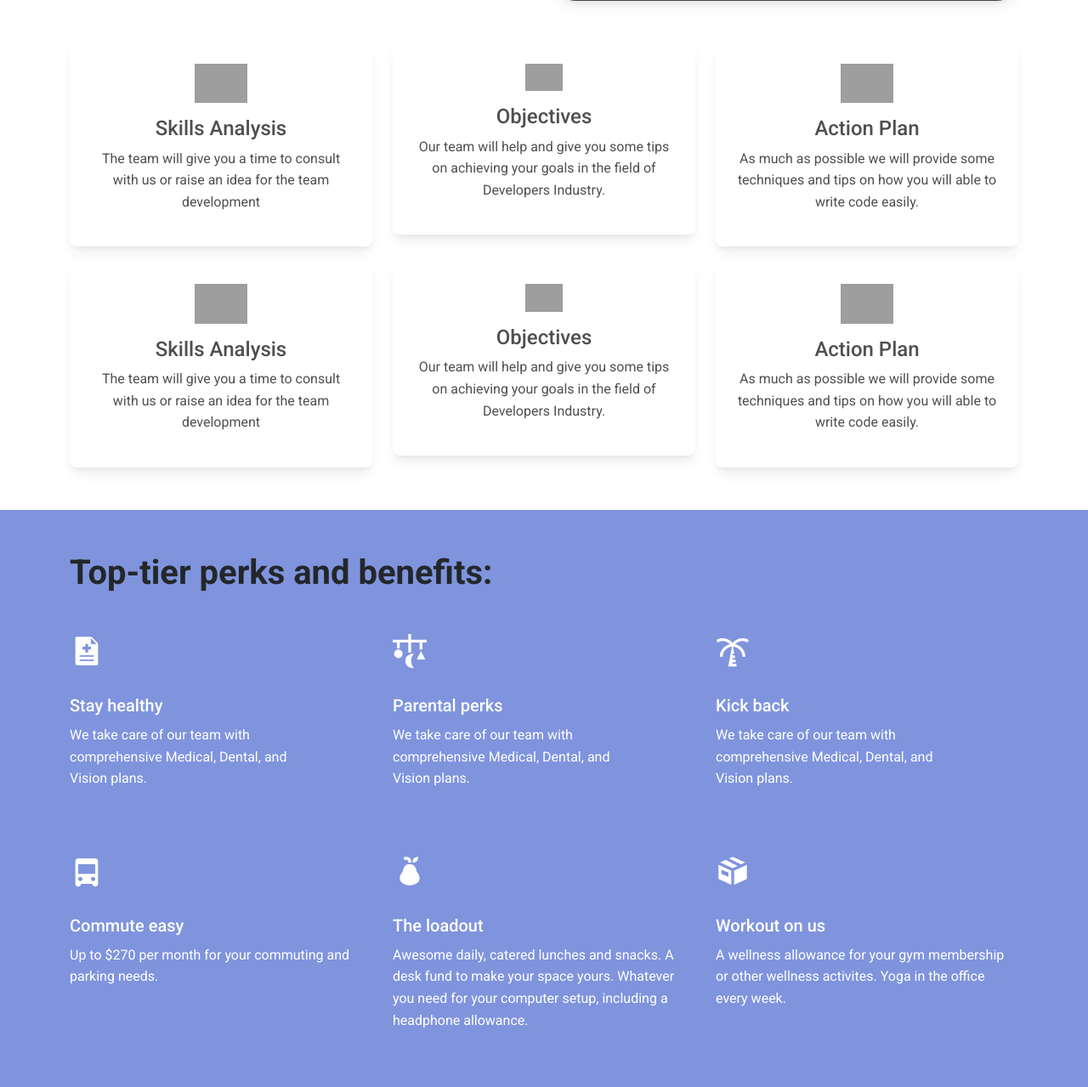
After one commit to JMSevilla/phpmvc, a PHP site: page /register.php in a window 1280 px wide. The commit adds this page. Shown: the part 936-2215 px from the top of the page at 85% size. Run offline with PHP 8.4, Linux system fonts and the light colour scheme; some libraries are stand-ins or nearby versions; grey boxes are pictures that could not be loaded.

Commit message:
new commits

```diff
--- a/libraries/js/main.js
+++ b/libraries/js/main.js
@@ -21,3 +21,29 @@ function validate(obj){
     http.step1(obj);
   }
 }
+
+$('#regbtn').click(function(){
+  var obj = {
+    regfname: regfirstname.value,
+    reglname: reglastname.value,
+    regemail: regemail.value,
+    regusername: regusername.value,
+    regpassword: regpassword.value,
+    regconfirm: regconfirm.value,
+    regTrigger: 1,
+    table: 'users'
+  }
+  regvalidate(obj)
+})
+function regvalidate(obj){
+  if(!obj.regfname || !obj.reglname || !obj.regemail || !obj.regusername || !obj.regpassword || !obj.regpassword || !obj.regconfirm){
+    alert("empty fields")
+    return false;
+  }else if(obj.regpassword != obj.regconfirm){
+    alert("mismatch password");
+    return false;
+  }
+  else{
+    http.lodash_register(obj)
+  }
+}
--- a/libraries/resources/header.php
+++ b/libraries/resources/header.php
@@ -4,7 +4,17 @@
     <meta charset="utf-8">
     <title>Web MVC</title>
     <?php include("libraries/includes/links.php"); ?>
+    <link rel="stylesheet" href="style.css">
+    <link rel="stylesheet" href="https://cdnjs.cloudflare.com/ajax/libs/font-awesome/5.15.3/css/all.min.css" />
+
   </head>
   <body>
 
   <?php include("libraries/resources/navbar.php"); ?>
+
+  <div class="header-user">
+    <div class="container">
+      <h1>Registration Account</h1>
+      <p>Join our development community now !</p>
+    </div>
+  </div>
--- a/libraries/resources/navbar.php
+++ b/libraries/resources/navbar.php
@@ -1,5 +1,5 @@
 <!-- Image and text -->
-<nav class="navbar navbar-light bg-light">
+<nav class="navbar navbar-dark bg-dark">
   <div class="container-fluid">
     <a class="navbar-brand" href="#">
       <img
@@ -10,5 +10,6 @@
       />
       MDBootstrap
     </a>
+    <a href="register.php" class="nav-link-item btn">Register</a>
   </div>
 </nav>
--- /dev/null
+++ b/libraries/resources/registerforms.php
@@ -0,0 +1,50 @@
+<div class="row mt-5">
+  <div class="col-md-6">
+    <div class="form-outline">
+      <input type="text" id="regfirstname" class="form-control text-white" name="firstname" />
+      <label class="form-label text-white" for="form1">Firstname</label>
+    </div>
+
+  </div>
+  <div class="col-md-6">
+    <div class="form-outline">
+      <input type="text" id="reglastname" class="form-control text-white" />
+      <label class="form-label text-white" for="form1">Lastname</label>
+    </div>
+  </div>
+</div>
+<div class="row mt-5">
+  <div class="col-md-6">
+    <div class="form-outline">
+      <input type="email" id="regemail" class="form-control text-white" />
+      <label class="form-label text-white" for="form1">Email</label>
+    </div>
+  </div>
+  <div class="col-md-6">
+    <div class="form-outline">
+      <input type="text" id="regusername" class="form-control text-white" />
+      <label class="form-label text-white" for="form1">Username</label>
+    </div>
+  </div>
+</div>
+<div class="row mt-5">
+  <div class="col-md-6">
+    <div class="form-outline">
+      <input type="password" id="regpassword" class="form-control text-white" />
+      <label class="form-label text-white" for="form1">Password</label>
+    </div>
+  </div>
+  <div class="col-md-6">
+    <div class="form-outline">
+      <input type="password" id="regconfirm" class="form-control text-white" />
+      <label class="form-label text-white" for="form1">Confirm Password</label>
+    </div>
+  </div>
+</div>
+
+<button type="button" id="regbtn" class="btn btn-primary btn-rounded"
+style="float: right;
+ margin-bottom: 30px;
+  margin-top: 30px;
+  padding: 15px; width: 25%;
+  background-color: #7289DA;">Register</button>
--- /dev/null
+++ b/register.php
@@ -0,0 +1,5 @@
+<?php include("libraries/resources/header.php"); ?>
+
+<?php include("views/register.views.php"); ?>
+
+<?php include("libraries/includes/scripts.php"); ?>
--- /dev/null
+++ b/style.css
@@ -0,0 +1,43 @@
+.layer-1 .card{
+  background-color: #434446;
+  border-radius: 25px;
+  padding: 25px;
+}
+
+.layer-1 h2{
+  color: #2f8abe;
+}
+.layer-1 p{
+  color: white;
+}
+
+.header-user {
+  background-image: linear-gradient(rgba(0,0,0,.8),rgba(0,0,0,.8)), url('https://undsgn.com/wp-content/uploads/2018/04/01_funny-and-inspiring-graphic-design-related-gifs.gif');
+  background-repeat: no-repeat;
+  background-size: cover;
+  padding: 100px;
+}
+
+.header-user h1{
+  color:#7289DA;
+}
+.header-user p {
+  color: white;
+}
+
+.layer-2{
+  background-color: #7F94DD;
+  padding: 50px;
+  margin-top: 50px;
+  color: white;
+}
+.layer-2 h1{
+  color: #23272A;
+  font-weight: bold;
+}
+
+.layer-2 h5{
+  color: white;
+  line-height: 140%;
+  margin-top: 30px;
+}
--- /dev/null
+++ b/views/register.views.php
@@ -0,0 +1,135 @@
+<div class="layer-1">
+  <div class="container" style="margin-top: 50px;">
+    <div class="row" >
+      <div class="col-md-6">
+        <img src="https://cdn.dribbble.com/users/1475355/screenshots/7101469/media/0615bc266e47391a8ce5229608cbec76.png?compress=1&resize=1000x750" style="width: 100%; height: auto;" alt="">
+      </div>
+      <div class="col-md-6">
+        <div class="card">
+          <div class="card-body">
+            <div class="alert alert-danger" role="alert" id="error1" style="display:none;">
+          </div>
+            <h2>Registration</h2>
+            <p>Here you can create your account!</p>
+            <?php include("libraries/resources/registerforms.php"); ?>
+          </div>
+        </div>
+      </div>
+    </div>
+  </div>
+</div>
+
+<div class="services" style="margin-top: 50px;">
+  <div class="container">
+    <div class="row" style="margin-bottom: 20px;">
+      <div class="col-sm">
+        <div class="card text-center">
+          <div class="card-body">
+            <img src="https://cdn4.iconfinder.com/data/icons/good-life-1/512/SkillDevelopment-personaldevelopment-skills-personality-effective-128.png" style="width: 20%; height: auto;" alt="">
+            <h4 class="mt-3">Skills Analysis</h4>
+            <p>The team will give you a time to consult with us or raise an idea for the team development</p>
+          </div>
+        </div>
+      </div>
+      <div class="col-sm">
+        <div class="card text-center">
+          <div class="card-body">
+            <img src="https://cdn1.iconfinder.com/data/icons/basic-22/512/1011_multi-circle_c-256.png" style="width: 14%; height: auto;" alt="">
+            <h4 class="mt-3">Objectives</h4>
+            <p>Our team will help and give you some tips on achieving your goals in the field of Developers Industry.</p>
+          </div>
+        </div>
+      </div>
+      <div class="col-sm">
+        <div class="card text-center">
+          <div class="card-body">
+            <img src="https://cdn1.iconfinder.com/data/icons/business-finance-vol-3-39/512/business_plan_product_industry-128.png" style="width: 20%; height: auto;" alt="">
+            <h4 class="mt-3">Action Plan</h4>
+            <p>As much as possible we will provide some techniques and tips on how you will able to write code easily.</p>
+          </div>
+        </div>
+      </div>
+    </div>
+    <div class="row">
+      <div class="col-sm">
+        <div class="card text-center">
+          <div class="card-body">
+            <img src="https://cdn4.iconfinder.com/data/icons/good-life-1/512/SkillDevelopment-personaldevelopment-skills-personality-effective-128.png" style="width: 20%; height: auto;" alt="">
+            <h4 class="mt-3">Skills Analysis</h4>
+            <p>The team will give you a time to consult with us or raise an idea for the team development</p>
+          </div>
+        </div>
+      </div>
+      <div class="col-sm">
+        <div class="card text-center">
+          <div class="card-body">
+            <img src="https://cdn1.iconfinder.com/data/icons/basic-22/512/1011_multi-circle_c-256.png" style="width: 14%; height: auto;" alt="">
+            <h4 class="mt-3">Objectives</h4>
+            <p>Our team will help and give you some tips on achieving your goals in the field of Developers Industry.</p>
+          </div>
+        </div>
+      </div>
+      <div class="col-sm">
+        <div class="card text-center">
+          <div class="card-body">
+            <img src="https://cdn1.iconfinder.com/data/icons/business-finance-vol-3-39/512/business_plan_product_industry-128.png" style="width: 20%; height: auto;" alt="">
+            <h4 class="mt-3">Action Plan</h4>
+            <p>As much as possible we will provide some techniques and tips on how you will able to write code easily.</p>
+          </div>
+        </div>
+      </div>
+    </div>
+  </div>
+</div>
+
+<div class="layer-2">
+  <div class="container" >
+    <h1>Top-tier perks and benefits:</h1>
+    <div class="row" style="margin-bottom: 20px;">
+      <div class="col-sm">
+        <div style="margin-top: 40px;">
+          <svg width="40" height="40" viewBox="0 0 40 40" class="perkIcons-1tej-5"><path fill="currentColor" d="M32.8463 10.4883L26.1796 3.82159C25.8663 3.50992 25.4446 3.33325 25.0013 3.33325H8.33464C7.41297 3.33325 6.66797 4.07992 6.66797 4.99992V34.9999C6.66797 35.9199 7.41297 36.6666 8.33464 36.6666H31.668C32.5896 36.6666 33.3346 35.9199 33.3346 34.9999V11.6666C33.3346 11.2249 33.1596 10.8016 32.8463 10.4883ZM15.0013 14.9999H18.3346V11.6666H21.668V14.9999H25.0013V18.3333H21.668V21.6666H18.3346V18.3333H15.0013V14.9999ZM28.3346 31.6666H11.668V29.9999H28.3346V31.6666ZM28.3346 26.6666H11.668V24.9999H28.3346V26.6666ZM25.0013 11.6666V4.99992L31.668 11.6666H25.0013Z"></path></svg>
+          <h5>Stay healthy</h5>
+          <p>We take care of our team with <br>comprehensive Medical, Dental, and <br> Vision plans.</p>
+        </div>
+      </div>
+      <div class="col-sm">
+        <div style="margin-top: 40px;">
+          <svg width="40" height="40" viewBox="0 0 40 40" class="perkIcons-1tej-5"><g fill="currentColor" clip-path="url(#clip0)"><path d="M21.6667 6.66667V0H18.3333V6.66667H0V10H5V16.6667H8.33333V10H18.3333V21.6667H21.6667V10H31.6667V18.3333H35V10H40V6.66667H21.6667Z"></path><path d="M28.334 30H38.334L33.334 20L28.334 30Z"></path><path d="M6.66602 28.3333C9.42744 28.3333 11.666 26.0947 11.666 23.3333C11.666 20.5718 9.42744 18.3333 6.66602 18.3333C3.90459 18.3333 1.66602 20.5718 1.66602 23.3333C1.66602 26.0947 3.90459 28.3333 6.66602 28.3333Z"></path><path d="M15 31.6666C15 38.3332 20.3983 39.9999 25 39.9999C25 39.9999 21.6667 36.6666 21.6667 31.6666C21.6667 26.6666 25 23.3333 25 23.3333C20.3983 23.3333 15 24.9999 15 31.6666Z"></path></svg>
+          <h5>Parental perks</h5>
+          <p>We take care of our team with <br>comprehensive Medical, Dental, and <br> Vision plans.</p>
+        </div>
+      </div>
+      <div class="col-sm">
+        <div style="margin-top: 40px;">
+          <svg width="40" height="40" viewBox="0 0 40 40" class="perkIcons-1tej-5"><path fill="currentColor" d="M28.4054 8.73234C31.4187 7.92734 34.5587 8.339 37.2587 9.899L38.9254 7.01067C32.5004 3.304 24.4537 4.91567 19.8787 10.4523C15.302 4.914 7.2537 3.30234 0.832031 7.01067L2.4987 9.899C5.1987 8.339 8.34203 7.92567 11.352 8.73234C13.4704 9.299 15.3337 10.434 16.8004 11.989C10.002 13.4123 4.8787 19.454 4.8787 26.6673H8.21203C8.21203 20.489 13.0437 15.429 19.127 15.039L14.7587 38.3323H24.7587L24.1337 34.999H19.7587V33.3323H23.822L23.197 29.999H19.7604V28.3323H22.8854L22.2604 24.999H19.7604V23.3323H21.947L20.3904 15.0273C26.5854 15.2973 31.547 20.4057 31.547 26.6673H34.8804C34.8804 19.4523 29.757 13.4123 22.9587 11.989C24.4254 10.434 26.2887 9.299 28.4054 8.73234Z"></path></svg>
+          <h5>Kick back</h5>
+          <p>We take care of our team with <br>comprehensive Medical, Dental, and <br> Vision plans.</p>
+        </div>
+      </div>
+    </div>
+    <div class="row">
+      <div class="col-sm">
+        <div style="margin-top: 40px;">
+        <svg width="40" height="40" viewBox="0 0 40 40" class="perkIcons-1tej-5"><g fill="currentColor"><path d="M30.0013 5.00342H10.0013C8.1613 5.00342 6.66797 6.49508 6.66797 8.33675V35.0034C6.66797 36.8434 8.1613 38.3368 10.0013 38.3368C11.8413 38.3368 13.3346 36.8434 13.3346 35.0034H26.668C26.668 36.8434 28.1613 38.3368 30.0013 38.3368C31.8413 38.3368 33.3346 36.8434 33.3346 35.0034V8.33675C33.3346 6.49508 31.8413 5.00342 30.0013 5.00342ZM10.0013 11.6701H30.0013V23.3368H10.0013V11.6701ZM12.5013 31.6701C11.1213 31.6701 10.0013 30.5501 10.0013 29.1701C10.0013 27.7901 11.1213 26.6701 12.5013 26.6701C13.8813 26.6701 15.0013 27.7901 15.0013 29.1701C15.0013 30.5501 13.8813 31.6701 12.5013 31.6701ZM25.0013 29.1701C25.0013 27.7901 26.1213 26.6701 27.5013 26.6701C28.8813 26.6701 30.0013 27.7901 30.0013 29.1701C30.0013 30.5501 28.8813 31.6701 27.5013 31.6701C26.1213 31.6701 25.0013 30.5501 25.0013 29.1701Z"></path></svg>
+          <h5>Commute easy</h5>
+          <p>Up to $270 per month for your commuting and parking needs.</p>
+        </div>
+      </div>
+      <div class="col-sm">
+        <div style="margin-top: 40px;">
+          <svg width="40" height="40" viewBox="0 0 40 40" class="perkIcons-1tej-5"><g fill="currentColor"><path d="M18.334 8.33325V9.99992H21.6673V8.33325C21.6673 5.57659 19.424 3.33325 16.6673 3.33325H13.334V6.66659H16.6673C17.5857 6.66659 18.334 7.41492 18.334 8.33325Z"></path><path d="M30.0007 3.33325C30.0007 3.33325 26.6673 3.33325 25.0007 4.99992C23.334 6.66659 23.334 9.99992 23.334 9.99992C23.334 9.99992 26.6673 9.99992 28.334 8.33325C30.0007 6.66659 30.0007 3.33325 30.0007 3.33325Z"></path><path d="M28.3007 20.9451C27.984 16.5201 25.6673 11.6667 20.0007 11.6667C14.3373 11.6667 12.019 16.5201 11.7023 20.9451C10.099 22.5767 8.33398 24.6617 8.33398 28.3334C8.33398 32.3467 11.984 36.6667 20.0007 36.6667C28.0173 36.6667 31.6673 32.3467 31.6673 28.3334C31.6673 24.6617 29.9023 22.5767 28.3007 20.9451Z"></path></g></svg>
+          <h5>The loadout</h5>
+          <p>Awesome daily, catered lunches and snacks. A desk fund to make your space yours. Whatever you need for your computer setup, including a headphone allowance.</p>
+        </div>
+      </div>
+      <div class="col-sm">
+        <div style="margin-top: 40px;">
+          <svg width="40" height="40" viewBox="0 0 40 40" class="perkIcons-1tej-5"><g fill="currentColor"><path d="M11.6858 6.87329L5.17578 9.76662L20.0008 16.5033L25.7324 13.9L11.6858 6.87329Z"></path><path d="M29.6359 12.1233L34.8242 9.76658L20.6775 3.47825C20.2459 3.28492 19.7542 3.28492 19.3242 3.47825L15.6309 5.12159L29.6359 12.1233Z"></path><path d="M21.666 19.4068V36.0834L35.676 29.8568C36.2793 29.5918 36.666 28.9934 36.666 28.3351V12.5901L21.666 19.4068Z"></path><path d="M18.334 19.4068L3.33398 12.5901V28.3351C3.33398 28.9951 3.72065 29.5918 4.32398 29.8584L18.334 36.0834V19.4068ZM6.66732 23.3351V18.3351L15.0007 21.6684V26.6684L6.66732 23.3351Z"></path></g></svg>
+          <h5>Workout on us</h5>
+          <p>A wellness allowance for your gym membership or other wellness activites. Yoga in the office every week.</p>
+        </div>
+      </div>
+    </div>
+  </div>
+</div>
```
Also changed, not shown: app/Controllers/userController.php (added, +41 -0 lines), app/Helpers/userHelper.php (added, +11 -0 lines), app/Models/User.php (added, +43 -0 lines), app/Queries/queries.php (+26 -0 lines), app/Route/webapi.php (+7 -0 lines), app/config/config.php (+9 -0 lines), libraries/js/global.js (+11 -0 lines), libraries/js/http-common.js (+16 -0 lines).
